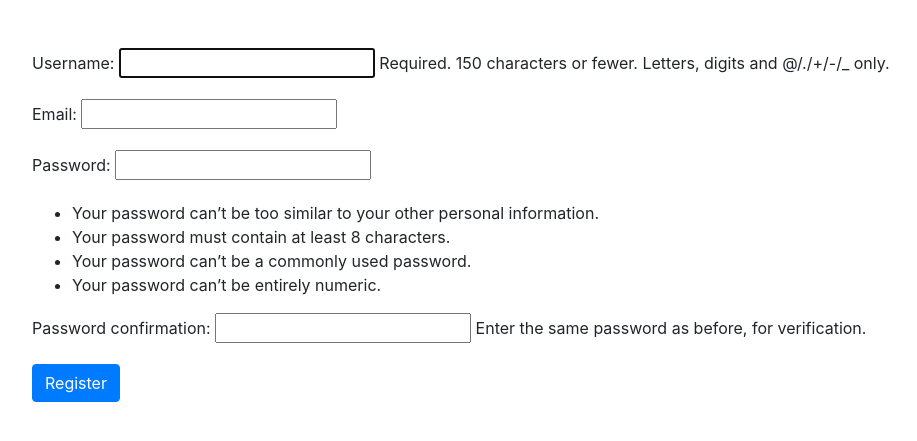
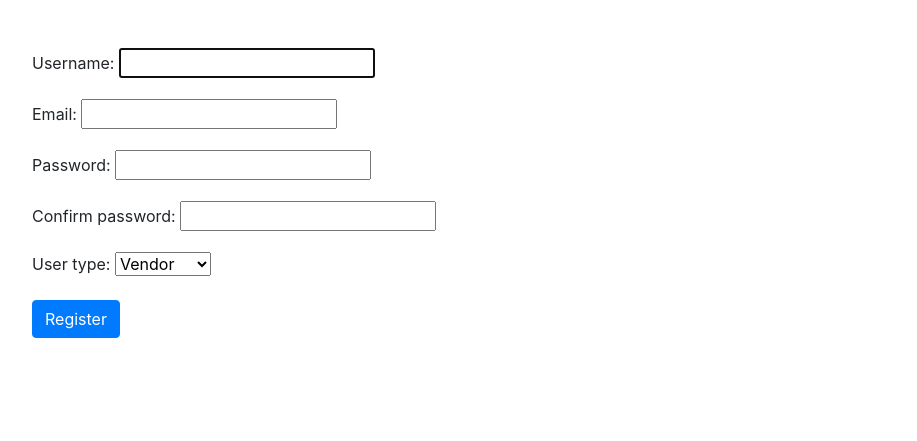
Before and after one commit to HamaBarhamou/Pi_network_Market_Niger, a Django app: page /user/register/ in a window 1280 px wide. Shown: the part 56-497 px from the top of the page, without its empty margins (53-970 px from the left). Run offline with Django 4.2, Linux system fonts and the light colour scheme; some libraries are stand-ins or nearby versions.

```diff
--- a/Pi_network_Market_Niger/settings.py
+++ b/Pi_network_Market_Niger/settings.py
@@ -39,6 +39,7 @@ INSTALLED_APPS = [
     'django.contrib.messages',
     'django.contrib.staticfiles',
     "bootstrap5",
+    'widget_tweaks',
     'user.apps.UserConfig',
     'shop.apps.ShopConfig',
 ]
--- a/Pi_network_Market_Niger/templates/base.html
+++ b/Pi_network_Market_Niger/templates/base.html
@@ -28,14 +28,14 @@
             <ul class="navbar-nav">
                 {% if user.is_authenticated %}
                 <li class="nav-item">
-                    <a class="nav-link" href="/deconnexion/">Déconnexion</a>
+                    <a class="nav-link" href="{% url 'user:logout' %}">Déconnexion</a>
                 </li>
                 {% else %}
                 <li class="nav-item">
-                    <a class="nav-link" href="/inscription/">Inscription</a>
+                    <a class="nav-link" href="{% url 'user:register' %}">Inscription</a>
                 </li>
                 <li class="nav-item">
-                    <a class="nav-link" href="/connexion/">Connexion</a>
+                    <a class="nav-link" href="{% url 'user:login' %}">Connexion</a>
                 </li>
                 {% endif %}
             </ul>
--- a/Pi_network_Market_Niger/urls.py
+++ b/Pi_network_Market_Niger/urls.py
@@ -24,5 +24,4 @@ urlpatterns = [
     path('user/', include('user.urls')),
     path('shop/', include('shop.urls')),
     path('', views.search, name='search'),
-    path('<str:search>/', views.search, name='search'),
 ] + static(settings.MEDIA_URL, document_root=settings.MEDIA_ROOT)
--- a/user/forms.py
+++ b/user/forms.py
@@ -6,11 +6,26 @@ from django.contrib.auth import get_user_model
 User = get_user_model()
 
 class UserRegisterForm(UserCreationForm):
-    email = forms.EmailField()
+    email = forms.EmailField(required=True)
+
+    USER_TYPE_CHOICES = (
+        (2, 'Vendor'),
+        (3, 'Customer'),
+    )
+
+    fonction = forms.ChoiceField(choices=USER_TYPE_CHOICES, required=True)
 
     class Meta:
         model = User
-        fields = ['username', 'email', 'password1', 'password2']
+        fields = ['username', 'email', 'password1', 'password2', 'fonction']
+
+    def save(self, commit=True):
+        user = super(UserRegisterForm, self).save(commit=False)
+        user.email = self.cleaned_data['email']
+        user.fonction = self.cleaned_data['fonction']
+        if commit:
+            user.save()
+        return user
 
 
 class LoginForm(AuthenticationForm):
--- a/user/models.py
+++ b/user/models.py
@@ -5,24 +5,16 @@ from django.contrib.auth.models import AbstractUser
 # Create your models here.
 class User(AbstractUser):
     USER_TYPE_CHOICES = (
-      (1, 'Admin'),
       (2, 'Vendor'),
       (3, 'Customer'),
       (4, 'Deliveryman')
-      )
+    )
 
-    fonction = models.PositiveSmallIntegerField(
-                  choices=USER_TYPE_CHOICES,
-                  null=True,
-                  default=3
-                  )
-    avatar = models.ImageField(
-                verbose_name='photo de profile',
-                upload_to='avatar'
-                )
+    fonction = models.PositiveSmallIntegerField(choices=USER_TYPE_CHOICES, null=True, default=3)
+    avatar = models.ImageField(verbose_name='photo de profile', upload_to='avatar')
 
     def __str__(self):
-        fonction = "Admin"
+        fonction = ""
         for loop in self.USER_TYPE_CHOICES:
             if loop[0] == self.fonction:
                 fonction = loop[1]
--- a/user/templates/registration/register.html
+++ b/user/templates/registration/register.html
@@ -1,8 +1,70 @@
 {% extends 'base.html' %}
+
 {% block content %}
-    <form method="POST">
-        {% csrf_token %}
-        {{ form.as_p }}
-        <button type="submit" class="btn btn-primary">Register</button>
-    </form>
+{% if errors %}
+<div class="alert alert-danger">
+    {% for field, errors in errors.items %}
+        {% for error in errors %}
+            <p>{{ field.label }}: {{ error }}</p>
+        {% endfor %}
+    {% endfor %}
+</div>
+{% endif %}
+  <form method="POST">
+    {% csrf_token %}
+
+    <div class="form-group">
+      <label for="{{ form.username.id_for_label }}">Username:</label>
+      {{ form.username }}
+      {% if form.username.errors %}
+        <div class="invalid-feedback">
+          {{ form.username.errors }}
+        </div>
+      {% endif %}
+    </div>
+
+    <div class="form-group">
+      <label for="{{ form.email.id_for_label }}">Email:</label>
+      {{ form.email }}
+      {% if form.email.errors %}
+        <div class="invalid-feedback">
+          {{ form.email.errors }}
+        </div>
+      {% endif %}
+    </div>
+
+    <div class="form-group">
+      <label for="{{ form.password1.id_for_label }}">Password:</label>
+      {{ form.password1 }}
+      {% if form.password1.errors %}
+        <div class="invalid-feedback">
+          {{ form.password1.errors }}
+        </div>
+      {% endif %}
+    </div>
+
+    <div class="form-group">
+      <label for="{{ form.password2.id_for_label }}">Confirm password:</label>
+      {{ form.password2 }}
+      {% if form.password2.errors %}
+        <div class="invalid-feedback">
+          {{ form.password2.errors }}
+        </div>
+      {% endif %}
+    </div>
+
+    <div class="form-group">
+      <label for="{{ form.fonction.id_for_label }}">User type:</label>
+      {{ form.fonction }}
+      {% if form.fonction.errors %}
+        <div class="invalid-feedback">
+          {{ form.fonction.errors }}
+        </div>
+      {% endif %}
+    </div>
+
+    <button type="submit" class="btn btn-primary">Register</button>
+  </form>
+
+
 {% endblock %}
--- a/user/views.py
+++ b/user/views.py
@@ -9,38 +9,41 @@ from shop.models import Shop
 
 
 # Create your views here.
+from django.shortcuts import render, redirect
+from django.contrib.auth import authenticate, login
+from .forms import LoginForm
+from django.contrib import messages
+
+
+
+from django.contrib.auth.forms import AuthenticationForm
+
 def login_page(request):
-    error = False
-
-    if request.method == "POST":
-        form = LoginForm(request.POST)
+    if request.method == 'POST':
+        form = AuthenticationForm(request=request, data=request.POST)
         if form.is_valid():
-            username = form.cleaned_data["username"]
-            password = form.cleaned_data["password"]
-            user = authenticate(username=username, password=password)
-            if user:
+            username = form.cleaned_data.get('username')
+            password = form.cleaned_data.get('password')
+            user = authenticate(request, username=username, password=password)
+            if user is not None:
                 login(request, user)
                 return redirect('/')
             else:
-                error = True
+                form.add_error(None, "Invalid login credentials. Please try again.")
+        else:
+            form.add_error(None, "Invalid login credentials. Please try again.")
     else:
-        form = LoginForm()
+        form = AuthenticationForm()
+    return render(request, 'registration/login.html', {'form': form})
 
-    context = {
-        'error': error,
-        'form': form
-    }
 
-    template = loader.get_template('login.html')
-    return HttpResponse(template.render(context, request))
 
 
 def deconnexion(request):
     logout(request)
     form = LoginForm()
     context = {'form': form}
-    template = loader.get_template('login.html')
-    return HttpResponse(template.render(context, request))
+    return redirect('/')
 
 
 from django.contrib.auth import get_user_model, login, authenticate
@@ -57,10 +60,17 @@ def register(request):
         if form.is_valid():
             user = form.save()
             login(request, user)
-            return redirect('home')
+            return redirect('/')
     else:
         form = UserRegisterForm()
-    return render(request, 'registration/register.html', {'form': form})
+
+    context = {'form': form} # Ajouter le formulaire dans le contexte
+
+    if form.errors:
+        context['errors'] = form.errors # Ajouter les erreurs de validation dans le contexte
+
+    return render(request, 'registration/register.html', context)
+
 
 
 def login_view(request):
@@ -70,7 +80,7 @@ def login_view(request):
         user = authenticate(request, username=username, password=password)
         if user is not None:
             login(request, user)
-            return redirect('home')
+            return redirect('/')
         else:
             # Add error message if authentication fails
             return render(request, 'registration/login.html', {'error': 'Invalid credentials'})
```
Also changed, not shown: user/templates/registration/login.html (+30 -7 lines), user/migrations/0011_alter_user_fonction.py (added).
